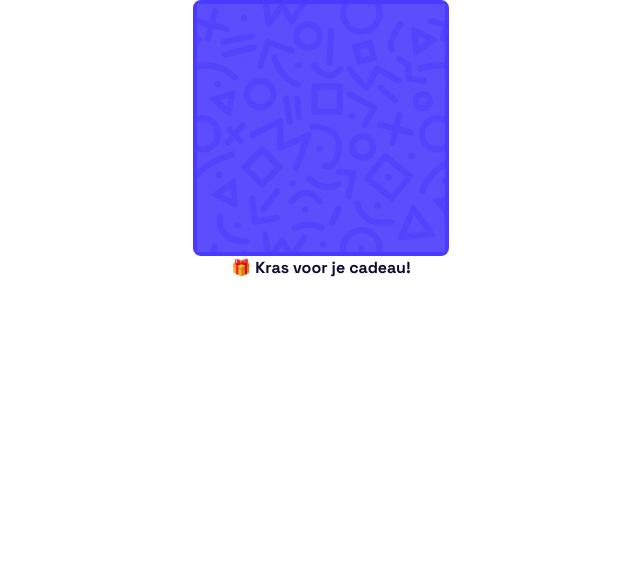
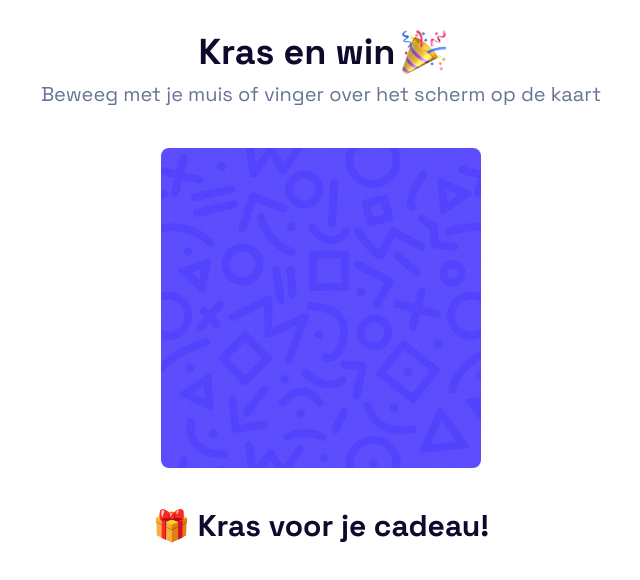
Before and after one commit to Martijn097/scratch-cards, a Next.js app: page /overview/1 in a window 1280 px wide. Shown: the top 580 px of the page, without its empty margins (319-959 px from the left). Built offline with nearby package versions, Linux system fonts and the light colour scheme; no server answers; the database is empty.

Commit message:
finished

```diff
--- a/app/about/page.tsx
+++ /dev/null
@@ -1,21 +0,0 @@
-import { createClient } from "@/utils/supabase/server";
-import { redirect } from "next/navigation";
-
-export default async function Index() {
-  const supabase = createClient();
-
-  const {
-    data: { user },
-  } = await supabase.auth.getUser();
-
-  if (!user) {
-    return redirect("/login");
-  }
-
-
-  return (
-    <div className="min-h-screen flex-1 w-full flex flex-col gap-20 items-center">
-      about
-    </div>
-  );
-}
--- a/app/overview/[id]/page.tsx
+++ b/app/overview/[id]/page.tsx
@@ -148,7 +148,7 @@
           },
         });
         if (card){
-          text.textContent = `🎉 You got a ${card.title}!`;
+          text.textContent = `🎉 ${card.title}!`;
           markAsCompleted(card.id);
         }
         cardImage?.classList.add('animate');
@@ -204,10 +204,27 @@
   }, [loading, card]);
 
   return (
-    <div className="w-full h-full">
+    <div className="w-full h-full flex flex-col gap-10">
 
-      <div className="flex justify-center items-center">
-        <div className="bg-white relative scratch-card border-4 border-purple rounded-lg p-4 w-[16rem] h-[16rem]">
+      <div className="flex max-w-[1080px] mx-auto px-4 mt-8 items-center w-full justify-center flex-col gap-2">
+        <div className="text-2xl sm:text-4xl flex items-center font-bold flex gap-2">
+          <span className="text-center">Kras en win</span>
+          <div className="animate-customPulse">
+            <Image
+              src="/emojis/party.png"
+              alt="Heart emoji"
+              width={40}
+              height={40}
+            />
+          </div>
+        </div>
+        <div className="text-xl font-normal text-black-400">
+          <span className="text-center flex w-full">Beweeg met je muis of vinger over het scherm op de kaart</span>
+        </div>
+      </div>
+
+      <div className="flex max-w-[1080px] mx-auto px-10 justify-center items-center">
+        <div className="bg-white relative scratch-card rounded-lg p-4 w-full h-full sm:w-[20rem] sm:h-[20rem]">
           <div ref={cardCoverContainerRef} className="scratch-card-cover-container">
             <canvas
               ref={canvasRef}
@@ -216,14 +233,8 @@
               height="1000"
             />
             <img ref={cardCanvasRenderRef} className="scratch-card-canvas-render hide" />
-            <div ref={cardCoverRef} className="scratch-card-cover shine bg-pattern-opacity bg-purple-300"></div>
+            <div ref={cardCoverRef} className="scratch-card-cover rounded-lg shine bg-pattern-opacity bg-purple-300"></div>
           </div>
-          {/* <img
-            ref={cardImageRef}
-            className="scratch-card-image"
-            src="1.png"
-            alt="Apple 50$ gift card"
-          /> */}
           {!loading && card &&
             <Image
               ref={cardImageRef}
@@ -236,9 +247,7 @@
           }
         </div>
       </div>
-      <p ref={textRef} className="scratch-card-text text-center">🎁 Kras voor je cadeau!</p>
-
-      {!loading && card && <div>{card.completed ? 'yes' : 'no'}</div>}
+      <p ref={textRef} className="scratch-card-text text-center text-xl sm:text-3xl">🎁 Kras voor je cadeau!</p>
 
       <svg width="0" height="0">
         <filter id="remove-black" colorInterpolationFilters="sRGB">
--- a/app/page.tsx
+++ b/app/page.tsx
@@ -14,7 +14,7 @@
   }
 
   return (
-    <div className="min-h-screen flex-1 w-full flex flex-col gap-12 items-center">
+    <div className="flex-1 w-full flex flex-col gap-12 items-center">
 
       <div className="flex max-w-[1080px] mx-auto px-4 mt-8 items-center w-full justify-center flex-col gap-2">
         <div className="text-4xl flex font-bold gap-2">
--- a/components/ui/Cards.tsx
+++ b/components/ui/Cards.tsx
@@ -75,7 +75,7 @@
                     </div>
                   </div>
                   <div className="w-full flex justify-center items-center mb-4">
-                    <div className="text-xl">
+                    <div className="text-xl flex text-center">
                       ...
                     </div>
                   </div>
@@ -107,7 +107,7 @@
                         </div>
                       </div>
                       <div className="w-full flex justify-center items-center mb-4">
-                        <div className="text-xl">
+                        <div className="text-xl flex text-center">
                           {card.title}
                         </div>
                       </div>
@@ -133,7 +133,7 @@
                         </div>
                       </div>
                       <div className="w-full flex justify-center items-center mb-4">
-                        <div className="text-xl">
+                        <div className="text-xl flex text-center">
                           ...
                         </div>
                       </div>
--- a/components/ui/Header.tsx
+++ b/components/ui/Header.tsx
@@ -1,5 +1,5 @@
 import { HomeIcon, UserIcon, GiftIcon, HamburgerIcon } from "@/components/ui/Icons";
-import HeaderOpenMenu from "@/components/ui/HeaderOpenMenu";
+// import HeaderOpenMenu from "@/components/ui/HeaderOpenMenu";
 import AuthButton from "@/components/AuthButton";
 import Link from 'next/link';
 
@@ -8,7 +8,7 @@
     <div className="z-10 bg-white top-0 w-full gap-4 border-b border-neutral-200 fixed">
 
       {/* Mobile Header */}
-      <div className="block md:hidden h-[4.5rem] flex items-center justify-between px-4">
+      {/* <div className="block md:hidden h-[4.5rem] flex items-center justify-between px-4">
         <Link
           className="flex items-center px-4 py-3 border border-neutral-200 rounded-lg bg-purple-400 shadow gap-2"
           href="/overview">
@@ -16,10 +16,10 @@
           <span className="text-white text-xl bold">Krasloten</span>
         </Link>
         <HeaderOpenMenu />
-      </div>
+      </div> */}
 
       {/* Desktop Header */}
-      <div className="hidden md:flex max-w-[1080px] h-[6rem] mx-auto px-4 w-full flex items-center justify-between">
+      <div className="flex max-w-[1080px] h-[4.5rem] sm:h-[6rem] mx-auto px-4 w-full flex items-center justify-between">
         <div className="flex flex-1 justify-start">
           <Link
             className="flex p-3 border border-neutral-200 rounded-lg"
@@ -35,12 +35,6 @@
           <span className="text-white text-xl bold">Krasloten</span>
         </Link>
         <div className="flex justify-end gap-4 flex-1">
-          <Link
-            className="flex p-3 border border-neutral-200 rounded-lg"
-            href="/about"
-          >
-            <UserIcon className="h-8 w-8 cursor-pointer" />
-          </Link>
           <AuthButton />
         </div>
       </div>
```
Also changed, not shown: public/emojis/party.png (added).
